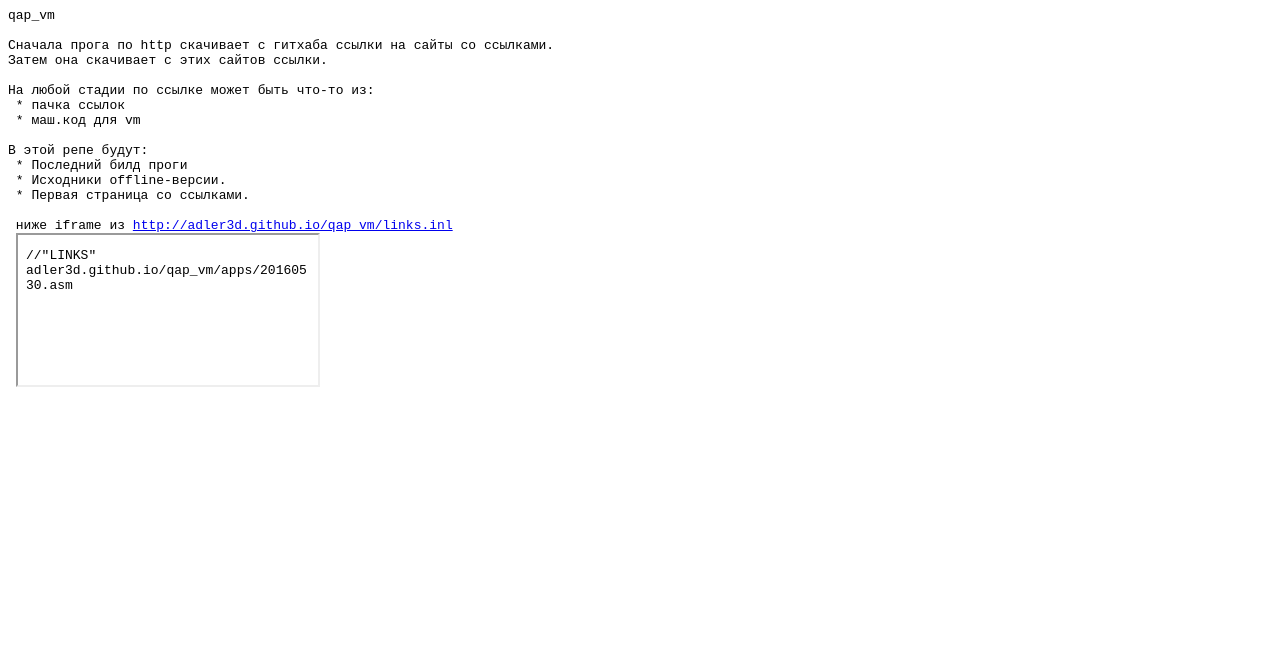
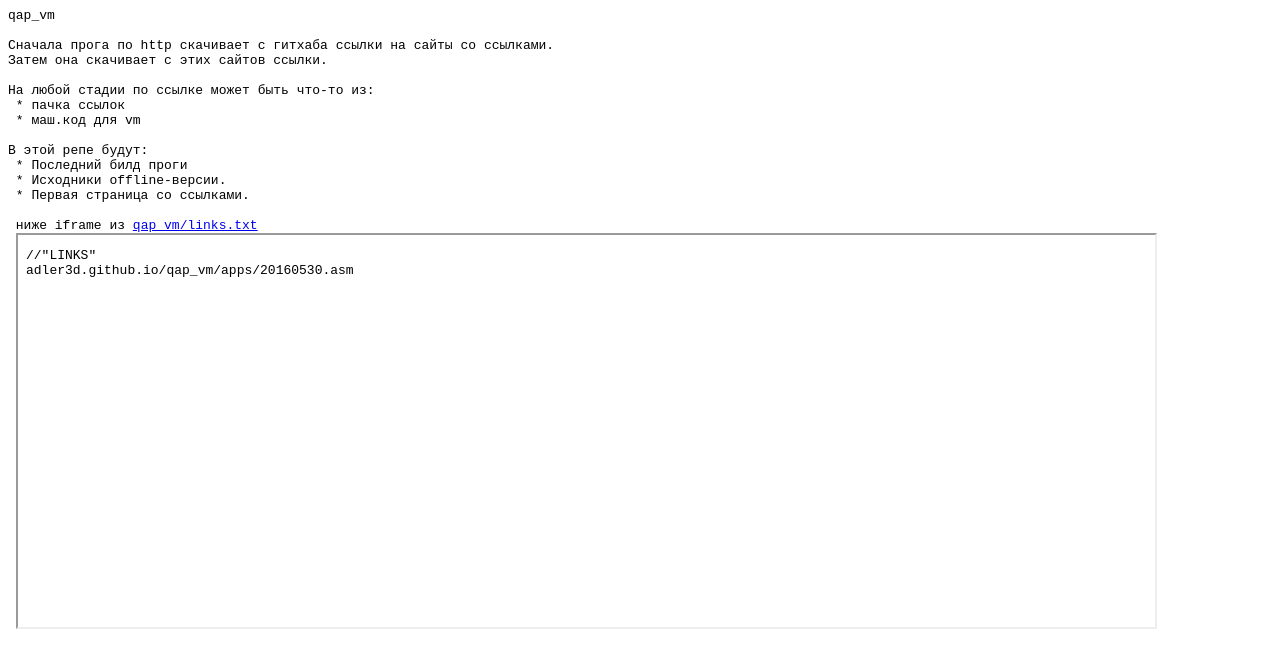
Before and after one commit to adler3d/qap_vm, a plain HTML site: page index.html in a window 1280 px wide. Drawn offline with Linux system fonts and the light colour scheme.

Commit message:
Update index.html

```diff
--- a/index.html
+++ b/index.html
@@ -13,7 +13,7 @@ qap_vm
  * Исходники offline-версии.
  * Первая страница со ссылками.
 
- ниже iframe из <a href="http://adler3d.github.io/qap_vm/links.inl">http://adler3d.github.io/qap_vm/links.inl</a>
- <iframe src="http://adler3d.github.io/qap_vm/links.txt"></iframe>
+ ниже iframe из <a href="http://adler3d.github.io/qap_vm/links.txt">qap_vm/links.txt</a>
+ <iframe src="http://adler3d.github.io/qap_vm/links.txt" style="width:90%;height:50%"></iframe>
 
 </pre></body></html>
```
